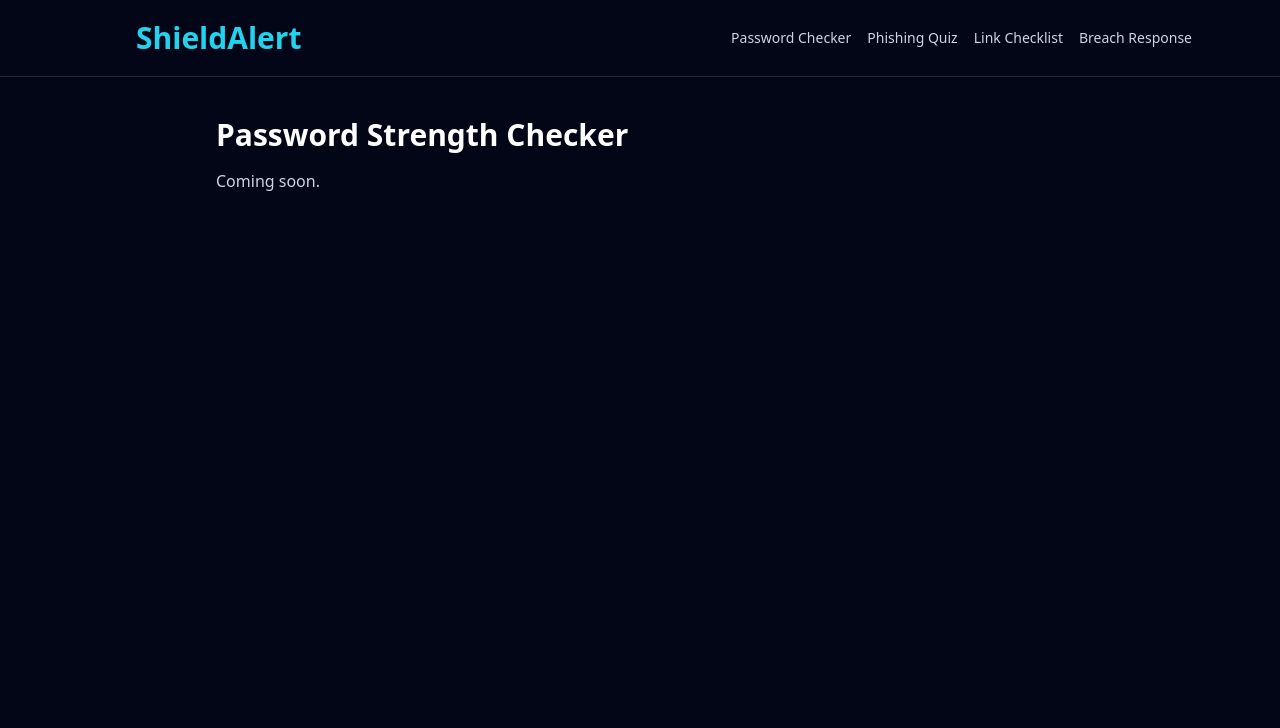
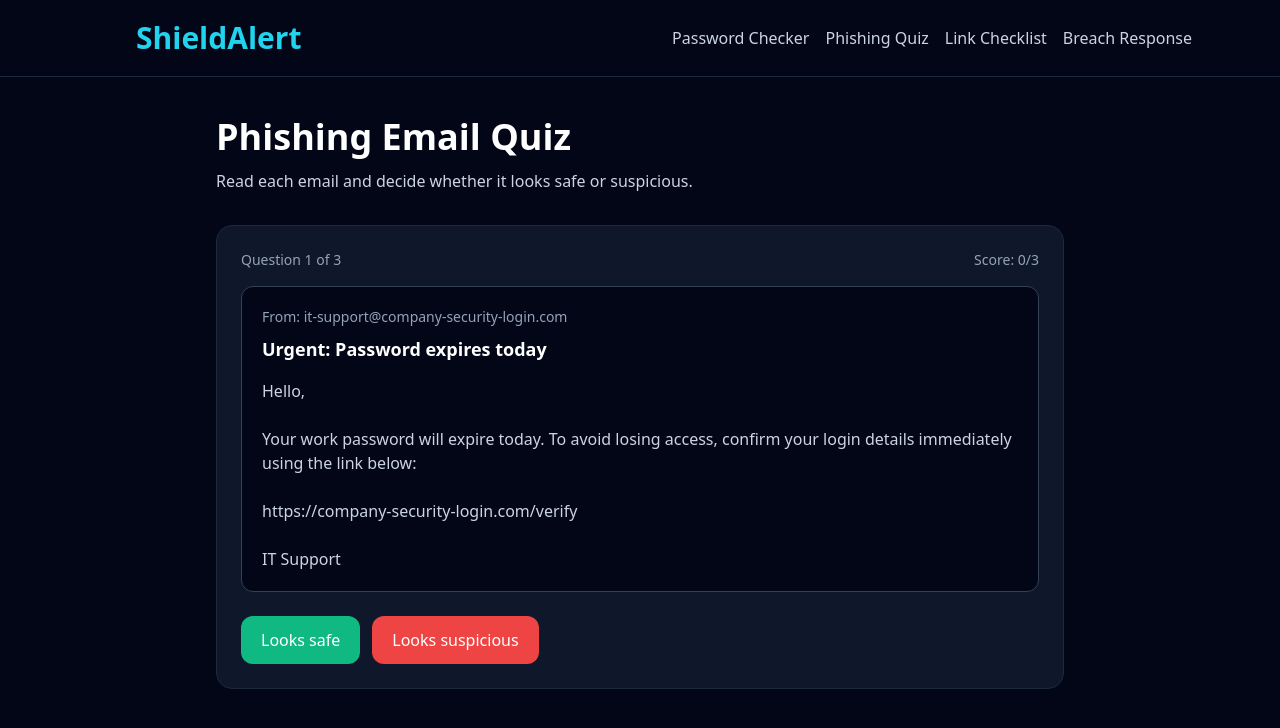
Before and after one commit to thedevarchive/shieldalert-security-dashboard, a Nuxt app: page /phishing-quiz in a window 1280 px wide. Shown: the top 728 px of the page. Built offline with nearby package versions, Linux system fonts and the light colour scheme; some icons are missing.

Commit message:
Finished UI for phishing quiz

```diff
--- a/app/components/AppNavbar.vue
+++ b/app/components/AppNavbar.vue
@@ -14,7 +14,7 @@ import { ShieldCog } from '@lucide/vue';
         </div>
       </NuxtLink>
 
-      <div class="flex gap-4 text-sm text-slate-300">
+      <div class="flex gap-4 text-md text-slate-300">
         <NuxtLink to="/password-checker" class="hover:text-white">Password Checker</NuxtLink>
         <NuxtLink to="/phishing-quiz" class="hover:text-white">Phishing Quiz</NuxtLink>
         <NuxtLink to="/suspicious-link" class="hover:text-white">Link Checklist</NuxtLink>
--- a/app/pages/phishing-quiz.vue
+++ b/app/pages/phishing-quiz.vue
@@ -1,6 +1,222 @@
 <template>
   <main class="mx-auto max-w-4xl px-6 py-10 text-white">
-    <h1 class="mb-4 text-3xl font-bold">Password Strength Checker</h1>
-    <p class="text-slate-300">Coming soon.</p>
+    <section class="mb-8">
+      <h1 class="mb-3 text-4xl font-bold">
+        Phishing Email Quiz
+      </h1>
+
+      <p class="text-slate-300">
+        Read each email and decide whether it looks safe or suspicious.
+      </p>
+    </section>
+
+    <section class="rounded-2xl border border-slate-800 bg-slate-900 p-6" v-if="!quizFinished">
+      <div class="mb-4 flex items-center justify-between" v-if="!hasAnswered">
+        <p class="text-sm text-slate-400">
+          Question {{ currentQuestionIndex + 1 }} of {{ questions.length }}
+        </p>
+
+        <p class="text-sm text-slate-400">
+          Score: {{ score }}/{{ questions.length }}
+        </p>
+      </div>
+
+      <div class="rounded-xl border border-slate-700 bg-slate-950 p-5" v-if="!hasAnswered">
+        <p class="mb-2 text-sm text-slate-400">
+          From: {{ currentQuestion?.from }}
+        </p>
+
+        <p class="mb-4 text-lg font-semibold">
+          {{ currentQuestion?.subject }}
+        </p>
+
+        <p class="whitespace-pre-line text-slate-300">
+          {{ currentQuestion?.body }}
+        </p>
+      </div>
+
+      <div v-if="!hasAnswered" class="mt-6 flex gap-3">
+        <button
+          @click="answerQuestion('safe')"
+          class="rounded-xl bg-emerald-500 px-5 py-3 font-medium text-white transition hover:bg-emerald-400"
+        >
+          Looks safe
+        </button>
+
+        <button
+          @click="answerQuestion('phishing')"
+          class="rounded-xl bg-red-500 px-5 py-3 font-medium text-white transition hover:bg-red-400"
+        >
+          Looks suspicious
+        </button>
+      </div>
+
+      <div
+        v-else
+        class="mt-6 rounded-xl border p-5"
+        :class="isCorrect ? 'border-emerald-500 bg-emerald-950/40' : 'border-red-500 bg-red-950/40'"
+      >
+        <p class="mb-2 text-lg font-semibold">
+          {{ isCorrect ? 'Correct' : 'Not quite' }}
+        </p>
+
+        <p class="mb-4 text-sm text-slate-300">
+          {{ currentQuestion?.explanation }}
+        </p>
+
+        <div>
+          <p class="mb-2 text-sm font-medium text-slate-200">
+            Red flags:
+          </p>
+
+          <ul class="list-inside list-disc space-y-1 text-sm text-slate-300">
+            <li v-for="flag in currentQuestion?.redFlags" :key="flag">
+              {{ flag }}
+            </li>
+          </ul>
+        </div>
+
+        <button
+          @click="nextQuestion"
+          class="mt-5 rounded-xl bg-cyan-500 px-5 py-3 font-medium text-slate-950 transition hover:bg-cyan-400"
+        >
+          {{ isLastQuestion ? 'Finish quiz' : 'Next question' }}
+        </button>
+      </div>
+    </section>
+
+    <section
+      v-if="quizFinished"
+      class="mt-6 rounded-2xl border border-slate-800 bg-slate-900 p-6"
+    >
+      <h2 class="mb-2 text-2xl font-bold">
+        Quiz complete
+      </h2>
+
+      <p class="text-slate-300">
+        You scored {{ score }} out of {{ questions.length }}.
+      </p>
+
+      <button
+        @click="restartQuiz"
+        class="mt-5 rounded-xl bg-cyan-500 px-5 py-3 font-medium text-slate-950 transition hover:bg-cyan-400"
+      >
+        Try again
+      </button>
+    </section>
   </main>
 </template>
+
+<script setup lang="ts">
+type Answer = 'safe' | 'phishing'
+
+type Question = {
+  from: string
+  subject: string
+  body: string
+  correctAnswer: Answer
+  explanation: string
+  redFlags: string[]
+}
+
+const questions: Question[] = [
+  {
+    from: 'it-support@company-security-login.com',
+    subject: 'Urgent: Password expires today',
+    body: `Hello,
+
+Your work password will expire today. To avoid losing access, confirm your login details immediately using the link below:
+
+https://company-security-login.com/verify
+
+IT Support`,
+    correctAnswer: 'phishing',
+    explanation:
+      'This email creates urgency and sends the user to a suspicious domain that does not clearly match the real company domain.',
+    redFlags: [
+      'Urgent language',
+      'Suspicious sender domain',
+      'Asks user to confirm login details',
+      'External link pretending to be an internal login page',
+    ],
+  },
+  {
+    from: 'newsletter@securityweekly.com',
+    subject: 'Your weekly security tips',
+    body: `Hi,
+
+Here are this week's security awareness tips:
+- Use unique passwords
+- Enable multi-factor authentication
+- Check links before clicking
+
+Thanks for subscribing.`,
+    correctAnswer: 'safe',
+    explanation:
+      'This looks like a normal newsletter. It does not ask for credentials, payment, urgent action, or sensitive information.',
+    redFlags: ['No major red flags'],
+  },
+  {
+    from: 'payroll@cornpany.com',
+    subject: 'Action required: Salary payment failed',
+    body: `Hi,
+
+Your salary payment failed because your bank details are outdated.
+
+Please reply with your account number and BSB so payroll can process your payment today.
+
+Payroll Team`,
+    correctAnswer: 'phishing',
+    explanation:
+      'This email asks for sensitive banking information and uses a domain that may be impersonating “company.com”.',
+    redFlags: [
+      'Asks for banking details by email',
+      'Creates financial pressure',
+      'Suspicious misspelled domain',
+      'Requests sensitive personal information',
+    ],
+  },
+]
+
+const currentQuestionIndex = ref(0)
+const selectedAnswer = ref<Answer | null>(null)
+const score = ref(0)
+const quizFinished = ref(false)
+
+const currentQuestion = computed(() => questions[currentQuestionIndex.value])
+
+const hasAnswered = computed(() => selectedAnswer.value !== null)
+
+const isCorrect = computed(() => {
+  return selectedAnswer.value === currentQuestion.value?.correctAnswer
+})
+
+const isLastQuestion = computed(() => {
+  return currentQuestionIndex.value === questions.length - 1
+})
+
+function answerQuestion(answer: Answer) {
+  selectedAnswer.value = answer
+
+  if (answer === currentQuestion.value?.correctAnswer) {
+    score.value++
+  }
+}
+
+function nextQuestion() {
+  if (isLastQuestion.value) {
+    quizFinished.value = true
+    return
+  }
+
+  currentQuestionIndex.value++
+  selectedAnswer.value = null
+}
+
+function restartQuiz() {
+  currentQuestionIndex.value = 0
+  selectedAnswer.value = null
+  score.value = 0
+  quizFinished.value = false
+}
+</script>
```
